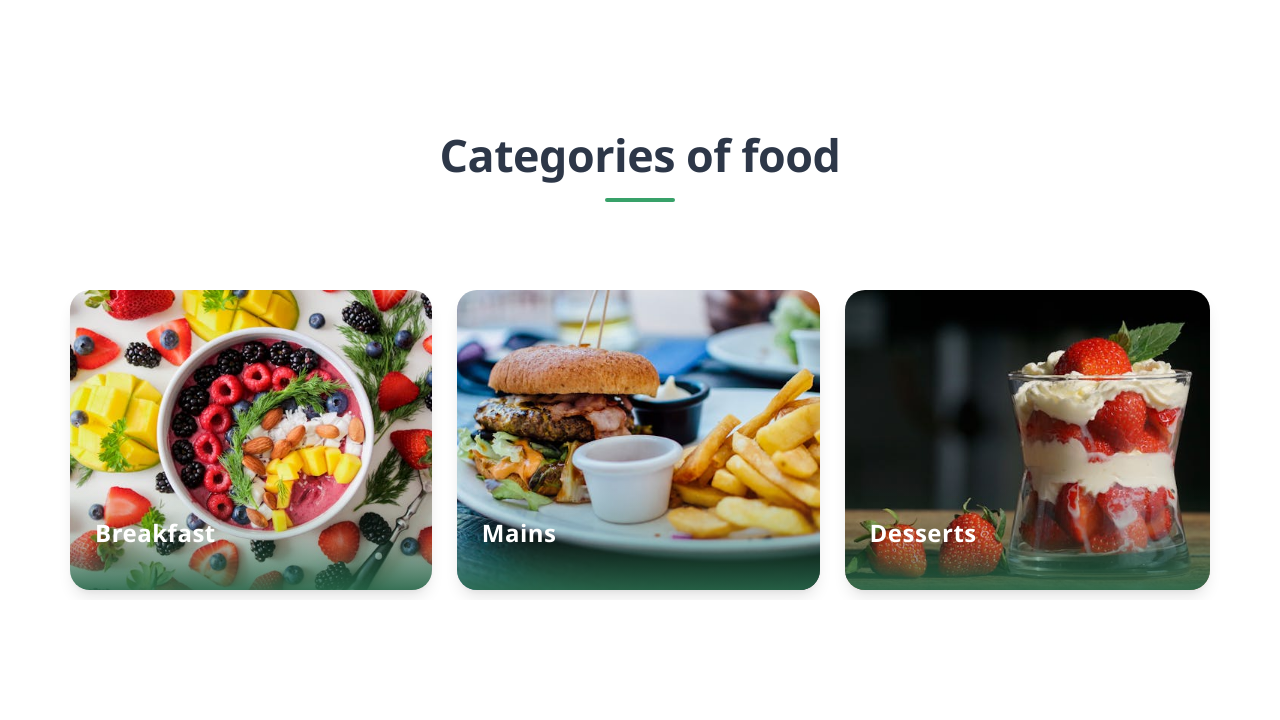
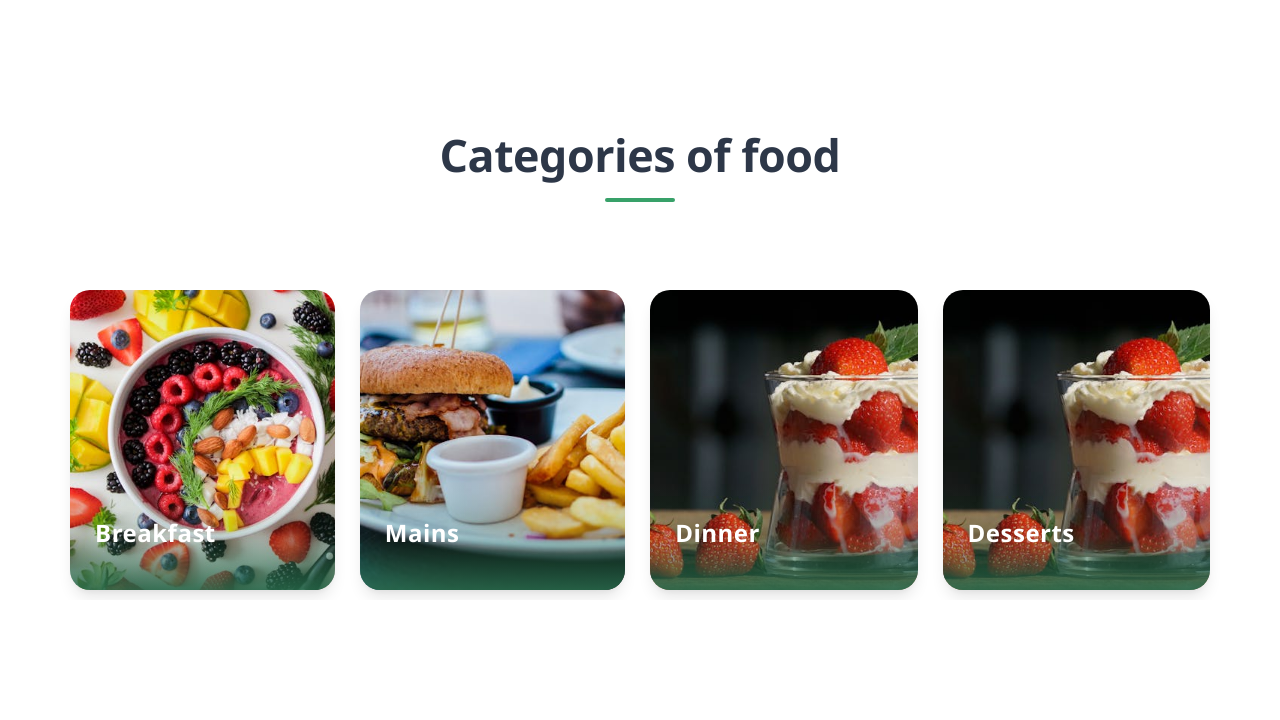
Before and after one commit to Mateo-Buytaert/Recipeazy-deployed, a Django app: page / in a window 1280 px wide. Shown: the part 1405-2125 px from the top of the page. Run offline with Django 5.2, Linux system fonts and the light colour scheme; data that the repository does not hold is empty.

Commit message:
Update index.html

```diff
--- a/recipes/templates/recipes/index.html
+++ b/recipes/templates/recipes/index.html
@@ -116,7 +116,14 @@
                     </div>
                 </div>
                 </a>
-                <a href="{%url 'recipe-detail-category' category='Dessert'%}">
+                <a href="{%url 'recipe-detail-category' category='Dinner'%}">
+                <div class="category-card">
+                    <img src="{% static 'images/dessert.jpeg' %}" alt="Example Image">
+                    <div class="category-content">
+                        <h3>Dinner</h3>
+                    </div>
+                </div>
+		<a href="{%url 'recipe-detail-category' category='Dessert'%}">
                 <div class="category-card">
                     <img src="{% static 'images/dessert.jpeg' %}" alt="Example Image">
                     <div class="category-content">
```
